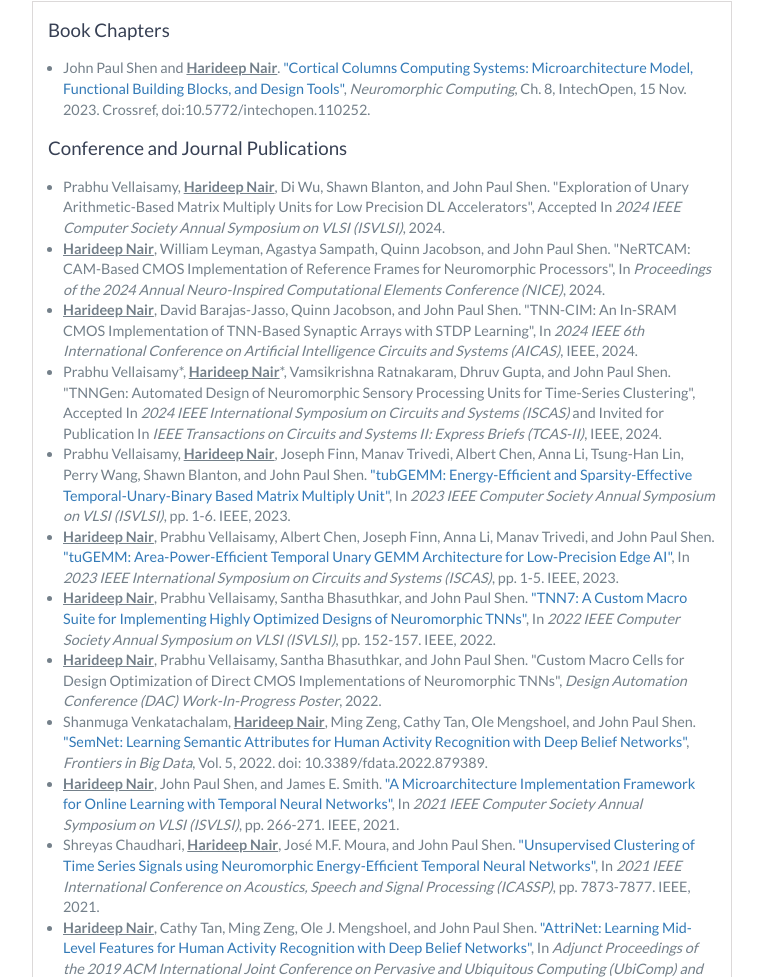
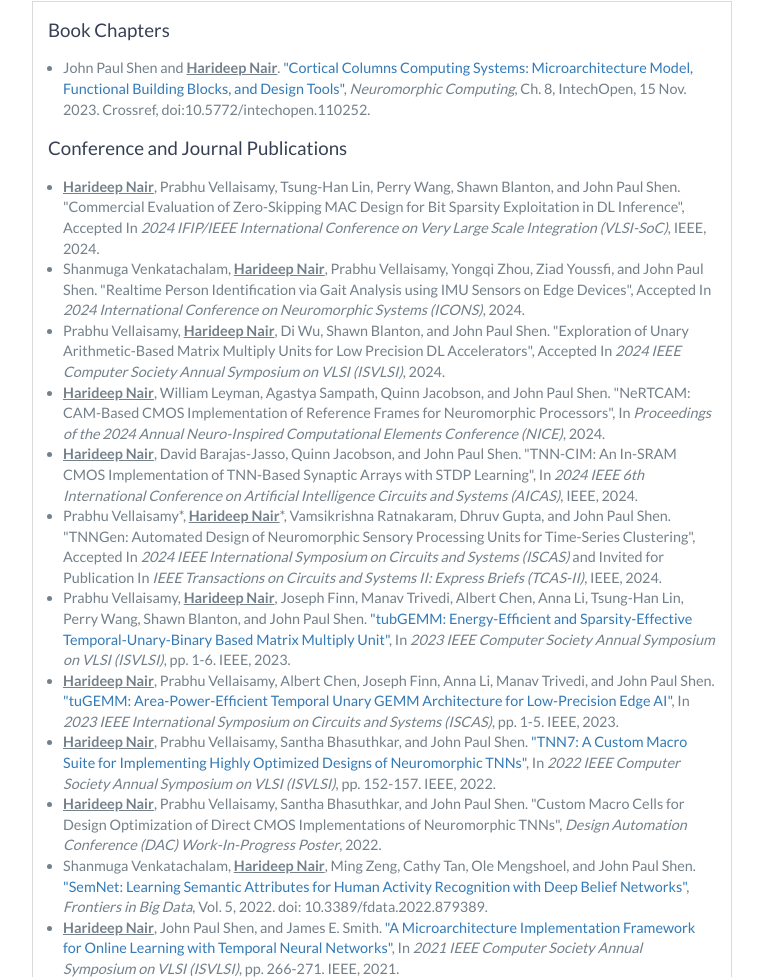
Before and after one commit to hpnair/hpnair.github.io, a website: page index.html in a window 1280 px wide. Shown: the part 2245-3222 px from the top of the page, without its empty margins (258-1021 px from the left). Drawn offline with nearby package versions, Linux system fonts and the light colour scheme.

Commit message:
Update index.html

```diff
--- a/index.html
+++ b/index.html
@@ -159,6 +159,12 @@
         </ul>
 	<h3>Conference and Journal Publications</h3>
         <ul>
+	    <li>
+		<b><u>Harideep Nair</u></b>, Prabhu Vellaisamy, Tsung-Han Lin, Perry Wang, Shawn Blanton, and John Paul Shen. "Commercial Evaluation of Zero-Skipping MAC Design for Bit Sparsity Exploitation in DL Inference", Accepted In <i>2024 IFIP/IEEE International Conference on Very Large Scale Integration (VLSI-SoC)</i>, IEEE, 2024.
+	    </li>
+	    <li>
+		Shanmuga Venkatachalam, <b><u>Harideep Nair</u></b>, Prabhu Vellaisamy, Yongqi Zhou, Ziad Youssfi, and John Paul Shen. "Realtime Person Identification via Gait Analysis using IMU Sensors on Edge Devices", Accepted In <i>2024 International Conference on Neuromorphic Systems (ICONS)</i>, 2024.
+	    </li>
 	    <li>
 		Prabhu Vellaisamy, <b><u>Harideep Nair</u></b>, Di Wu, Shawn Blanton, and John Paul Shen. "Exploration of Unary Arithmetic-Based Matrix Multiply Units for Low Precision DL Accelerators", Accepted In <i>2024 IEEE Computer Society Annual Symposium on VLSI (ISVLSI)</i>, 2024.
 	    </li>
```
